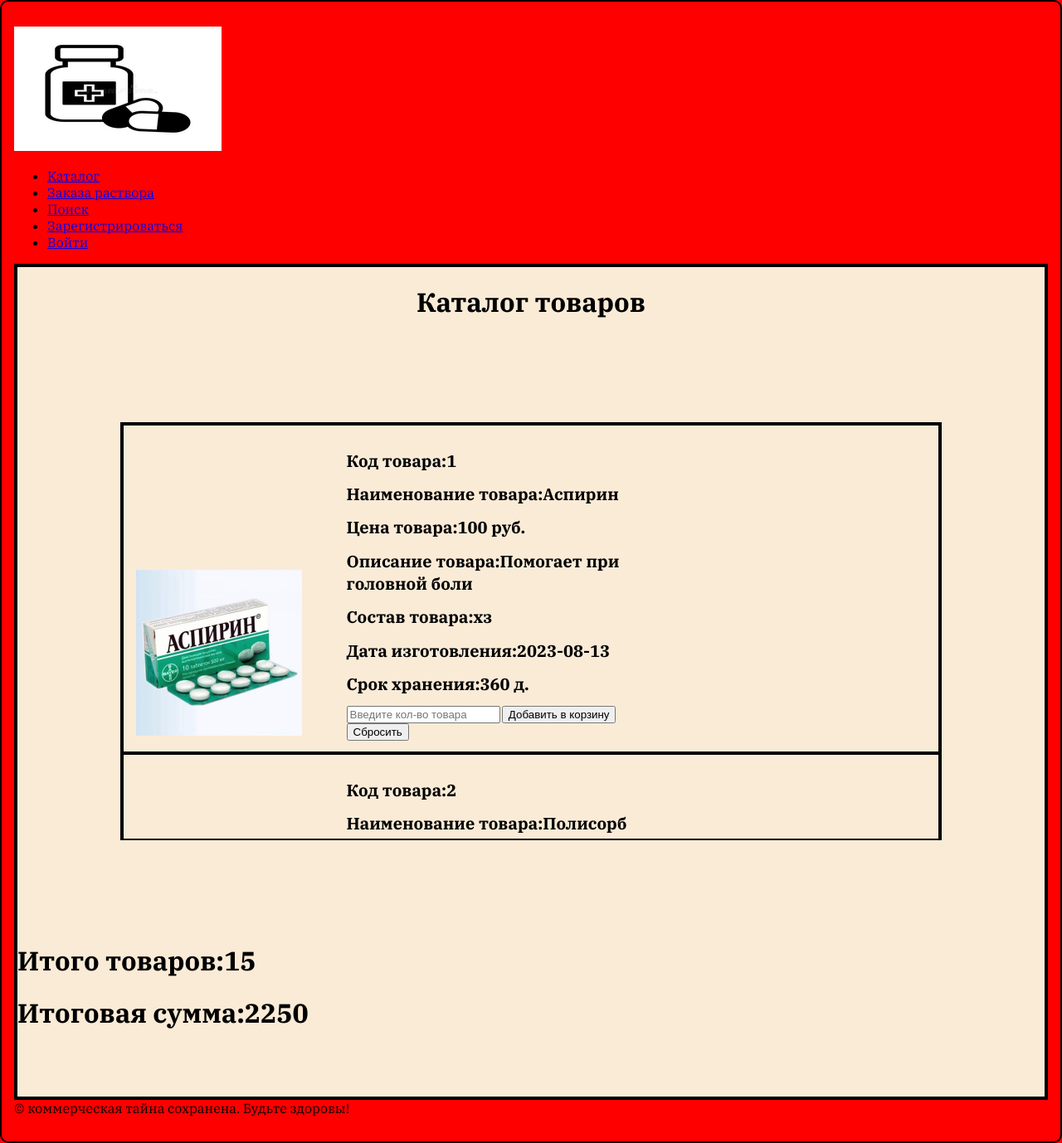
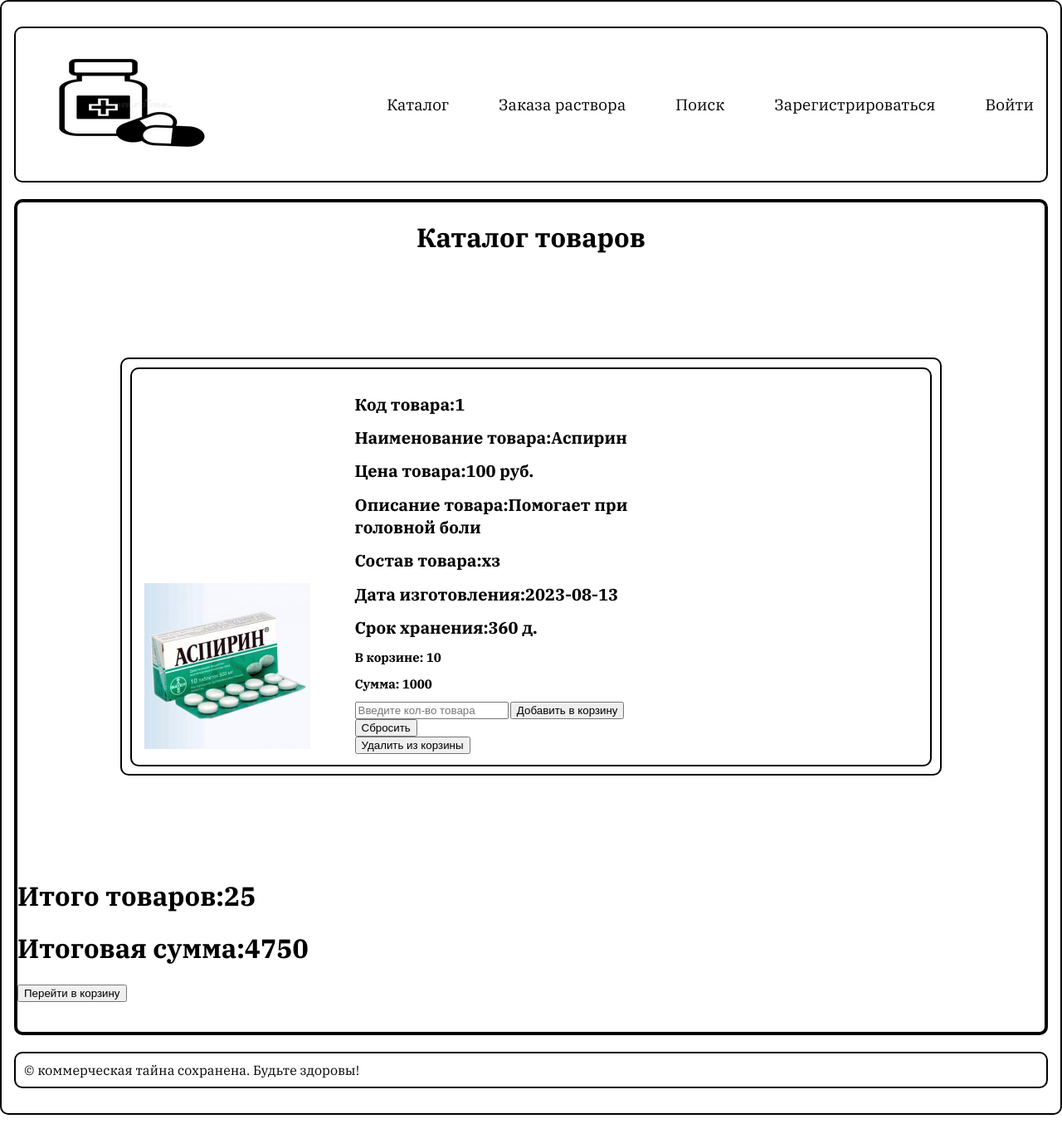
Before and after one commit to h0tlinee/Med_Base, a Flask app: page / in a window 1280 px wide. Shown: the whole page at 83% size. After the commit the page ends 1344 px from the top, so only its background shows below. Run offline with Flask 3, Linux system fonts and the light colour scheme.

Commit message:
как я ненавижу гит

```diff
--- a/app.py
+++ b/app.py
@@ -2,7 +2,7 @@
 import time
 
 from sqlalchemy import exc
-from flask import Flask, render_template, request, flash, redirect, url_for,json,jsonify
+from flask import Flask, render_template, request, flash, redirect, url_for, json, jsonify
 from datetime import datetime
 from datetime import date
 from flask_sqlalchemy import SQLAlchemy
@@ -68,18 +68,20 @@
     def __repr__(self):
         return f"<users {self.id}>"
 
+
 class Item(db.Model):
-    id=db.Column(db.Integer,primary_key=True)
-    name=db.Column(db.String(50),nullable=False)
-    price=db.Column(db.Integer,nullable=False)
-    description=db.Column(db.String(100),nullable=False)
-    structure=db.Column(db.String(100),nullable=False)
-    date_of_manufacture=db.Column(db.Date,nullable=False)
-    storage_life=db.Column(db.Integer,nullable=False)
-    pic_url=db.Column(db.String(100),nullable=False)
+    id = db.Column(db.Integer, primary_key=True)
+    name = db.Column(db.String(50), nullable=False)
+    price = db.Column(db.Integer, nullable=False)
+    description = db.Column(db.String(100), nullable=False)
+    structure = db.Column(db.String(100), nullable=False)
+    date_of_manufacture = db.Column(db.Date, nullable=False)
+    storage_life = db.Column(db.Integer, nullable=False)
+    pic_url = db.Column(db.String(100), nullable=False)
 
     def __repr__(self):
         return f"<items {self.id}>"
+
 
 # функций баз данных
 
@@ -91,19 +93,22 @@
     with app.app_context():
         db.create_all()
 
-def add_item(id,name,price,description,structure,date_of_manufacture,storage_life,pic_url):
+
+def add_item(id, name, price, description, structure, date_of_manufacture, storage_life, pic_url):
     try:
 
-        item=Item(id=id,name=name,price=price,description=description,structure=structure,date_of_manufacture=date_of_manufacture,storage_life=storage_life,pic_url=pic_url)
+        item = Item(id=id, name=name, price=price, description=description, structure=structure,
+                    date_of_manufacture=date_of_manufacture, storage_life=storage_life, pic_url=pic_url)
         db.session.add(item)
         db.session.commit()
-        return(1,True)
+        return (1, True)
     except exc.SQLAlchemyError as e:
         db.session().rollback()
         print("Ошибка при добавлений пользователя в БД")
         print(e)
         print('error-code:', e.code)
         return (e.code, False)
+
 
 def get_item_by_id(id):
     try:
@@ -117,6 +122,7 @@
         print(e)
         print('error-code:', e.code)
         return False
+
 
 def add_user(email, hash):
     try:
@@ -169,51 +175,84 @@
         return False
 
 
+# для работы с корзиной
 
-#для работы с корзиной
-basket=[]
-basket.append({"item_code":"1","quantity":"10"})
-basket.append({"item_code":"2","quantity":"5"})
+basket = {}
+basket[1]=10
+basket[2]=15
 
-
-#считает общее кол-во товаров в корзине
-def sum_quantity(basket,items):
-    sum=0
-    for i in basket:
-         for item_p in items:
-                    print(i.get("item_code"))
-                    print(item_p.id)
-                    if int(i.get("item_code")) == int(item_p.id):
-                        print("equal")
-
-                        sum=sum+int(i.get("quantity"))
-    return sum
-
-#считает сумму выбранных товаров, basket-словарь корзина, items-словарь всех товаров, просто перебираем)))
-def sum_price(basket,items):
-    sum=0
-    for i in basket:
-         for item_p in items:
-                    print(i.get("item_code"))
-                    print(item_p.id)
-                    if int(i.get("item_code")) == int(item_p.id):
-                        print("equal")
-                        print(int(item_p.price) * int(i.get("quantity")))
-                        sum=sum+(int(item_p.price) * int(i.get("quantity")))
+# считает общее кол-во товаров в корзине
+def sum_quantity(basket, items):
+    sum = 0
+    for key in basket.keys():
+        for item in items:
+            #print(item.id)
+            #print(item.price)
+            if key==item.id:
+                #print('ok')
+                sum=sum + basket.get(key)
     return sum
 
 
-@app.route('/get_len', methods=['GET', 'POST'])
-def get_len():
-    name = request.form['quantity']
-    return json.dumps({'len': len(name)})
+# считает сумму всех выбранных товаров, basket-словарь корзина, items-словарь всех товаров, просто перебираем)))
+def sum_price(basket, items):
+    sum = 0
+    #print(items)
+    for key in basket.keys():
+        for item in items:
+            #print(item.id)
+            #print(item.price)
+            if key==item.id:
+                #print('ok')
+                sum=sum + basket.get(key) * item.price
+    return sum
+def delete_from_basket(item_code,basket):
+    for i in basket:
+        del basket[item_code]
+    return basket
 
 
 @app.route('/', methods=['POST', 'GET'])
 def main():
-    items=Item.query.all()#получаем все товары
-    return render_template('main.html', items=items,basket=basket,int=int,sum_price=sum_price,sum_quantity=sum_quantity)
 
+    items = Item.query.all()  # получаем все товары
+
+    print(basket)
+    return render_template('main.html', items=items, basket=basket,sum_price=sum_price,sum_quantity=sum_quantity)
+
+@app.route('/add_to_basket',methods=['POST','GET'])
+def add_to_basket():
+    print('request:')
+    print(request.values)
+    print(request.form['item_code'])
+    print(request.form['quantity'])
+    if(int(request.form['quantity'])< 1):
+        flash(f"Вы пытаетесь добавить 0 либо отрицательное число товаров в корзину!")
+        return redirect(url_for('main',basket=basket))
+    id=int(request.form['item_code'])
+    qu=int(request.form['quantity'])
+    print(basket)
+    #print(basket[id])
+    if(basket.get(id)):
+        basket[id]=qu+basket.get(id)
+    else:
+        basket[id]=qu
+    return redirect(url_for('main',basket=basket))
+
+
+@app.route('/delete_from_basket',methods=['POST','GET'])
+def delete_from_basket():
+    print('test delete')
+    print(request.form['item_code'])
+    id=int(request.form['item_code'])
+    del basket[id]
+
+    return redirect(url_for('main',basket=basket))
+
+#ТУТ НУЖНО ПРОПИСАТЬ УСЛОВИЕ, ЧТО ПЕРЕХОДИМ В КОРЗИНУ ТОЛЬКО ЕСЛИ АВТОРИЗОВАН, ЕСЛИ НЕТ, ТО НА СТРАНИЦУ ВХОДА
+@app.route('/to_basket',methods=['POST','GET'])
+def to_basket():
+    return render_template('basket.html',basket=basket,print=print)
 
 
 
@@ -242,7 +281,7 @@
             flash(f'Что-то пошло нет так..Может вы уже зарегистрированы?')
     return render_template('reg.html')
 
-#я устал
+
 @app.route('/auth', methods=['POST', 'GET'])
 def auth():
     # todo:Продумать авторизацию администратора
--- a/static/css/style.css
+++ b/static/css/style.css
@@ -6,20 +6,73 @@
     margin: 0 auto;
     border: 2px solid black;
     border-radius: 10px;
-    background-color: red;
+
 }
 
+/*стили шапки незарегистрированного пользователя*/
+header {
+    display: flex;
+    align-items: center;
+    justify-content: space-between;
+    padding: 15px 15px;
+    box-sizing: border-box;
+    max-width: 1330px;
+    margin: 0 auto;
+    margin-bottom: 20px;
+    border: 2px solid black;
+
+    border-radius: 10px;
+
+}
+
+.li_wrapper {
+
+    display: flex;
+    list-style: none;
+}
+
+.li_wrapper li {
+    margin-left: 60px;
+    line-height: 1.5;
+    font-size: 19px;
+
+}
+
+.li_wrapper li a {
+    text-decoration: none;
+    color: black;
+}
+
+.li_wrapper li a:hover {
+
+    color: #35a699
+}
+
+/*стили Подвала*/
+footer {
+    border: 2px solid black;
+    margin-top: 20px;
+    border-radius: 10px;
+    padding: 10px;
+}
+
+/*стили карточек*/
 div#catalog_container {
     border: 4px solid black;
-    background-color: antiquewhite;
+    border-radius: 10px;
+    background-color: white;
     height: 1000px;
+
 }
 
 .catalog_window {
     border: 2px solid black;
+    border-radius: 10px;
     margin: 10%;
     max-height: 500px;
     overflow: scroll;
+    overflow-x: hidden;
+
 }
 
 h1#catalog_title {
@@ -29,7 +82,8 @@
 .item_card {
     padding: 15px;
     border: 2px solid black;
-
+    border-radius: 10px;
+    margin: 10px;
 }
 
 .item_image {
--- a/templates/basket.html
+++ b/templates/basket.html
@@ -1,5 +1,5 @@
 {%extends "base.html" %}
 {%block content%}
-    <h1>корзина: {{basket}}</h1>
+    <h1>корзина : {{basket}}</h1>
 
 {%endblock%}
--- a/templates/item_card.html
+++ b/templates/item_card.html
@@ -7,24 +7,6 @@
 
 <body>
 
-    <script>
-        function get_len() {
-            $.ajax({
-                type: "POST",
-                url: "/get_len",
-                data: $('form').serialize(),
-                type: 'POST',
-                success: function(response) {
-                    var json = jQuery.parseJSON(response)
-                    $('#len').html(json.len)
-                    console.log(response);
-                },
-                error: function(error) {
-                    console.log(error);
-                }
-            });
-        }
-    </script>
 <div class="item_card">
     {%set file_name= item_p.pic_url %}
     <img src="{{ url_for('static', filename=file_name) }}" height="200px" width="200px" id="item_image"/>
@@ -36,12 +18,30 @@
         <h1 id="item_sctructure">Состав товара:{{item_p.structure}}</h1>
         <h1 id="item_date_of_manufacture">Дата изготовления:{{item_p.date_of_manufacture}}</h1>
         <h1 id="item_storage_life">Срок хранения:{{item_p.storage_life}} д.</h1>
+        <div class="in_basket_info">
+            <h2>В корзине:
+                {%if basket.get(item_p.id)%}
+                {{ basket.get(item_p.id) }}
+                {%endif%}
+            </h2>
+            <h2>Сумма:
+                {%if basket.get(item_p.id)%}
+                {{basket.get(item_p.id) * item_p.price}}
+                {%endif%}
+            </h2>
+        </div>
 
 
-        <form action="/get_len" method="post" name="form">
+        <form action="/add_to_basket" method="post" name="form">
+            <input type="number" name="item_code" value="{{item_p.id}}" hidden>
             <input type="number" name="quantity" placeholder="Введите кол-во товара" class="quantity_form">
-            <button class="btn_success"  type="submit" id="test" onclick="get_len()" >Добавить в корзину</button>
+            <button class="btn_success"  type="submit" id="{{item_p.id}}">Добавить в корзину</button>
             <button class="btn btn_reset" type="reset">Сбросить</button>
+        </form>
+
+        <form action="/delete_from_basket" method="post" name="form2">
+            <input type="number" name="item_code" value="{{item_p.id}}" hidden>
+            <button class="btn_delete" type="submit">Удалить из корзины</button>
         </form>
 
 
--- a/templates/main.html
+++ b/templates/main.html
@@ -5,6 +5,9 @@
     <div class="container" id="catalog_container">
         <h1 id="catalog_title">Каталог товаров</h1>
         <div class="catalog_window">
+            {% for msg in get_flashed_messages() %}
+                             <div class="flash">{{msg}}</div>
+                         {%endfor%}
 
         <!--item_p указатель на объект словаря с товарами-->
         {%for item_p in items%}
@@ -17,5 +20,11 @@
             <h1 id="sum_positions">Итого товаров:{{sum_quantity(basket,items)}}</h1>
             <h1 id="sum_price">Итоговая сумма:{{sum_price(basket,items)}}</h1>
         </div>
+
+        <div class="to_basket">
+            <form action="/to_basket" method='post'>
+                <button type="submit">Перейти в корзину</button>
+            </form>
+        </div>
     </div>
     {%endblock%}
```
